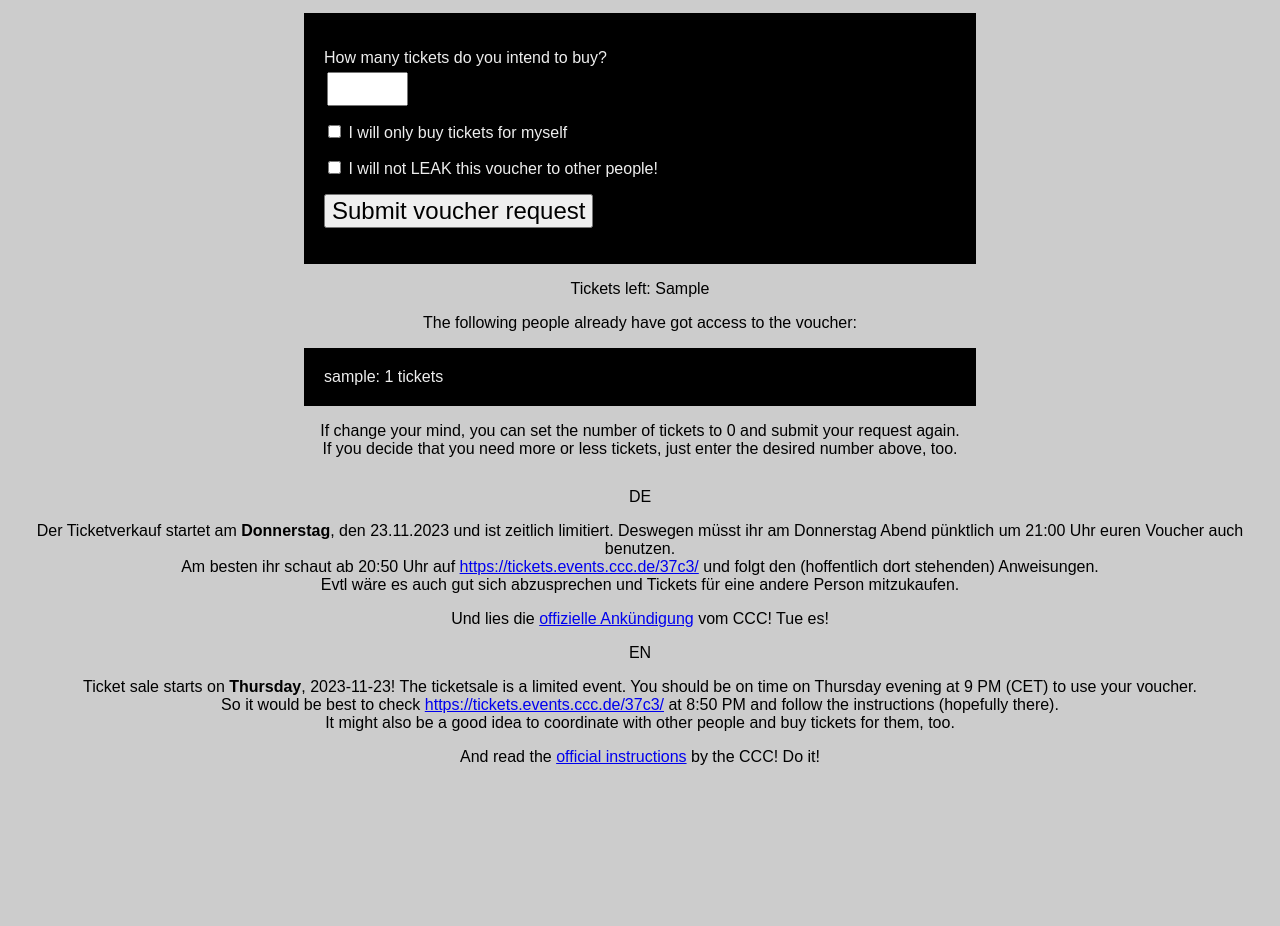
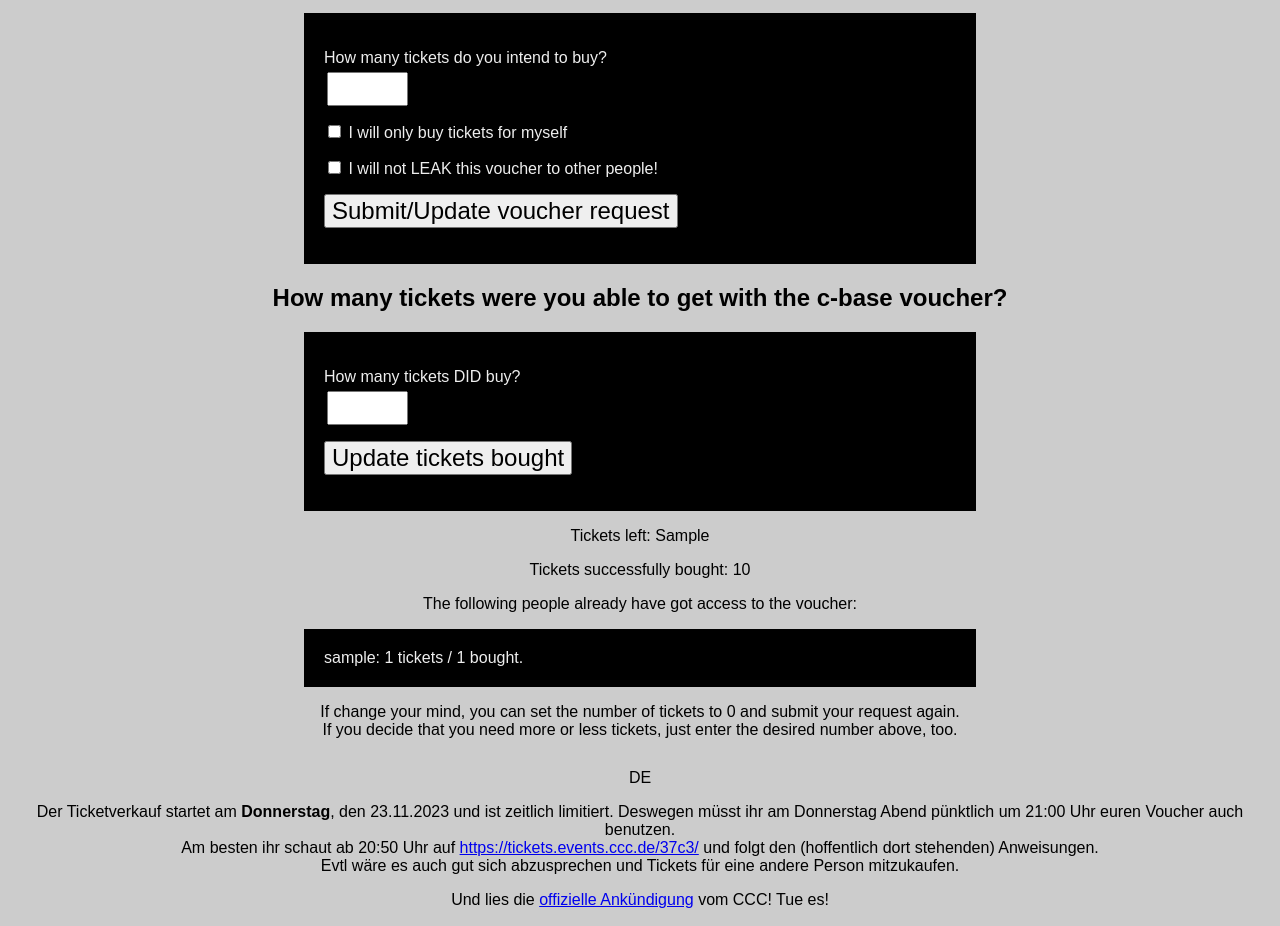
Before and after one commit to c-base/voulezvousvoucher, a FastAPI app: template templates/index.html in a window 1280 px wide. Shown: the part 161-1087 px from the top of the page. Before the commit the page ends 926 px from the top, so only its background shows below. Run offline with FastAPI, Linux system fonts and the light colour scheme; the template is opened without the code that fills it: most values are stand-ins (such as "Sample title", 1, 10 or a date in 2020); parts of the project's set-up code (start-up, migrations or seed data) failed here and were passed over.

Commit message:
add 2nd col for tickets bought

```diff
--- a/main.py
+++ b/main.py
@@ -76,7 +76,8 @@ class User(Base):
 
     id = Column(Integer, primary_key=True, index=True)
     nickname = Column(String, unique=True, index=True)
-    num_tickets = Column(String)
+    num_bought = Column(String)
+    num_tickets = Column(Integer)
 
 # create sql tables
 Base.metadata.create_all(engine)
@@ -97,10 +98,16 @@ async def homepage(request: Request):
                 sum_tickets = 0
             tickets_left = settings.total_tickets - sum_tickets
 
+            sum_bought = db.query(func.sum(User.num_bought).label("total_score"))[0][0]
+            if sum_tickets is None:
+                sum_bought = 0
+
             my_val = 0
+            my_bought = 0
             query = list(db.query(User).filter(User.nickname == user['nickname']))
             if len(query) > 0:
                my_val = query[0].num_tickets
+               my_bought = query[0].num_bought
 
             context = {
                 "data": json.dumps(user),
@@ -108,9 +115,11 @@ async def homepage(request: Request):
                 "users": users,
                 "request": request,
                 "sum_tickets": sum_tickets,
+                "sum_bought": sum_bought,
                 "tickets_left": tickets_left,
                 "total_tickets": settings.total_tickets,
                 "my_val": my_val,
+                "my_bought": my_bought,
             }
             return templates.TemplateResponse("index.html", context)
     return templates.TemplateResponse("index_login_required.html", {"request": request})
@@ -146,6 +155,32 @@ async def update_ticket(request: Request,
     return templates.TemplateResponse("index_login_required.html", {"request": request})
 
 
+@app.post('/bought/')
+async def update_ticket(request: Request,
+                        num_bought: Annotated[int, Form()]):
+    user = request.session.get('user')
+    if user:
+        with Session(engine) as db:
+            query = list(db.query(User).filter(User.nickname == user['nickname']))
+            if len(query) == 0:
+                new_entry = User(
+                    nickname=user['nickname'],
+                    num_tickets=0,
+                    num_bought=num_bought,
+                )
+                db.add(new_entry)
+                db.commit()
+            else:
+                my_nick = query[0]
+                my_nick.num_bought = num_bought
+                db.add(my_nick)
+                db.commit()
+                pass
+            return templates.TemplateResponse("bought.html", {"request": request, "user": user, "voucher": settings.voucher})
+
+    return templates.TemplateResponse("index_login_required.html", {"request": request})
+
+
 @app.get('/logout')
 async def logout(request: Request):
     request.session.clear()
--- a/templates/index.html
+++ b/templates/index.html
@@ -23,18 +23,33 @@
     <label for="agree2">I will not LEAK this voucher to other people!</label>
 </p>
 <p>
-    <input type="submit" value="Submit voucher request" style="font-size: 24px;">
+    <input type="submit" value="Submit/Update voucher request" style="font-size: 24px;">
 </p>
 </div>
 </form>
 
+<form method="post" enctype="multipart/form-data" action="./bought/" style="margin-top: 16px;">
+    <h2>How many tickets were you able to get with the c-base voucher?</h2>
+    <div class="theform">
+        <p>
+            <label for="num_bought">How many tickets DID buy?</label><br>
+            <input style="font-size: 24px; margin-left: 3px; margin-top: 5px;" id="num_bought" type="number" step="1" value="{{ my_bought }}" min="0" max="30" name="num_bought" required>
+        </p>
+        <p>
+            <input type="submit" value="Update tickets bought" style="font-size: 24px;">
+        </p>
+    </div>
+</form>
+
 <p>Tickets left: {{ tickets_left }}</p>
+<p>Tickets successfully bought: {{ sum_bought }}</p>
 
 <p>The following people already have got access to the voucher:</p>
 
 <div class="theform">
     {% for person in users %}
-        {{ person.nickname }}: {{ person.num_tickets }} tickets<br>
+        {{ person.nickname }}: {{ person.num_tickets }} tickets / {{ person.num_bought }} bought.
+        <br>
     {% else %}
         Nobody has bought a ticket yet.
     {% endfor %}
```
Also changed, not shown: templates/bought.html (added, +7 -0 lines), README.md, 1 other file.
